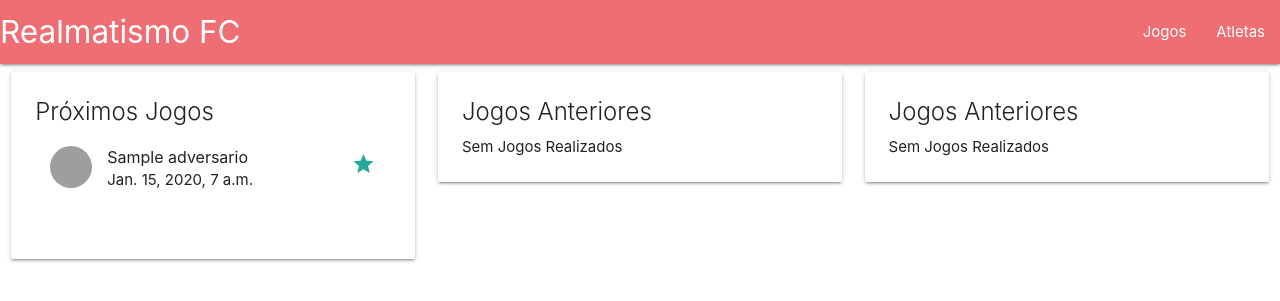
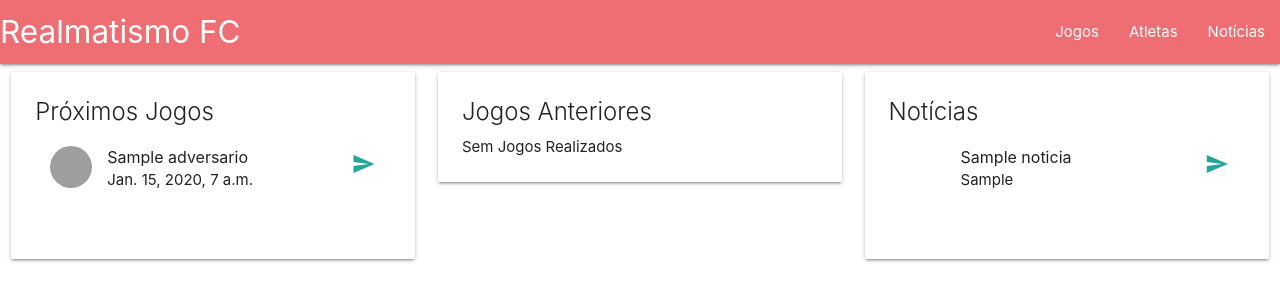
Before and after one commit to DiegoDenzer/realmatismo, a Django app: page / in a window 1280 px wide. Shown: the top 301 px of the page. Run offline with Django 3.2, Linux system fonts and the light colour scheme; tables that the repository leaves empty hold one stand-in row (values such as "Sample post"); grey boxes are pictures that could not be loaded.

Commit message:
Notícias

```diff
--- a/jogo/admin.py
+++ b/jogo/admin.py
@@ -1,7 +1,7 @@
 from django.contrib import admin
 
 # Register your models here.
-from jogo.models import Jogo, Atleta, Adversario, JogoAtleta, Local
+from jogo.models import Jogo, Atleta, Adversario, JogoAtleta, Local, Noticia
 
 
 class JogadorTabular(admin.TabularInline):
@@ -19,7 +19,11 @@ class AdversarioAdmin(admin.ModelAdmin):
 class LocalAdmin(admin.ModelAdmin):
     pass
 
+class NoticiaAdmin(admin.ModelAdmin):
+    pass
+
 admin.site.register(Jogo, JogoAdmin)
 admin.site.register(Atleta, AtletaAdmin)
 admin.site.register(Adversario, AdversarioAdmin)
 admin.site.register(Local, LocalAdmin)
+admin.site.register(Noticia, NoticiaAdmin)
--- a/jogo/models.py
+++ b/jogo/models.py
@@ -70,3 +70,15 @@ class JogoAtleta(models.Model):
         db_table = 'jogo_x_atleta'
         verbose_name = "JogoAtleta"
         verbose_name_plural = "JogoAtletas"
+
+
+class Noticia(models.Model):
+    titulo = models.CharField(max_length=100)
+    corpo = models.TextField()
+    data_inclusao = models.DateTimeField(auto_now=True)
+
+
+    class Meta:
+        db_table = 'noticia'
+        verbose_name = "Noticia"
+        verbose_name_plural = "Noticias"
--- a/jogo/templates/jogo/home.html
+++ b/jogo/templates/jogo/home.html
@@ -15,7 +15,7 @@
                               <span class="title">{{ jogo.adversario.nome }}</span>
                               <p>{{ jogo.data }} <br>
                               </p>
-                              <a href="{% url 'jogo' jogo.pk %}" class="secondary-content"><i class="material-icons">grade</i></a>
+                              <a href="{% url 'jogo' jogo.pk %}" class="secondary-content"><i class="material-icons">send</i></a>
                             </li>
                         {% endfor %}
                           </ul>
@@ -38,7 +38,7 @@
                               <span class="title">{{ jogo.adversario.nome }}</span>
                               <p>{{ jogo.data }} <br>
                               </p>
-                              <a href="{% url 'jogo' jogo.pk %}" class="secondary-content"><i class="material-icons">grade</i></a>
+                              <a href="{% url 'jogo' jogo.pk %}" class="secondary-content"><i class="material-icons">send</i></a>
                             </li>
                         {% endfor %}
                           </ul>
@@ -52,21 +52,20 @@
     <div class="col s12 m4">
         <div class="card hoverable">
             <div class="card-content">
-                <span class="card-title">Jogos Anteriores</span>
-                    {% if jogos_anteriores.count > 0 %}
+                <span class="card-title">Notícias</span>
+                    {% if noticias.count > 0 %}
                         <ul class="collection" style="border: none">
-                        {% for jogo in jogos_anteriores %}
+                        {% for noticia in noticias %}
                             <li class="collection-item avatar">
-                              <img src="media/{{ jogo.adversario.escudo_adversario }}" alt="" class="circle">
-                              <span class="title">{{ jogo.adversario.nome }}</span>
-                              <p>{{ jogo.data }} <br>
+                              <span class="title">{{ noticia.titulo }}</span>
+                              <p>{{ noticia.corpo }} <br>
                               </p>
-                              <a href="{% url 'jogo' jogo.pk %}" class="secondary-content"><i class="material-icons">grade</i></a>
+                              <a href="{% url 'noticia' noticia.pk %}" class="secondary-content"><i class="material-icons">send</i></a>
                             </li>
                         {% endfor %}
                           </ul>
                     {% else %}
-                        Sem Jogos Realizados
+                        Sem Notícias
                     {% endif %}
             </div>
         </div>
--- a/jogo/urls.py
+++ b/jogo/urls.py
@@ -1,6 +1,6 @@
 from django.urls import path
 
-from jogo.views import Home, ListaAtletas, AtletaDetail, JogoDetail, ListaJogos
+from jogo.views import Home, ListaAtletas, AtletaDetail, JogoDetail, ListaJogos, ListaNoticias, NoticiaDetail
 
 urlpatterns = [
     path('', Home.as_view(), name='home'),
@@ -8,4 +8,6 @@ urlpatterns = [
     path('atleta/<int:pk>', AtletaDetail.as_view(), name='atleta'),
     path('jogo/<int:pk>', JogoDetail.as_view(), name='jogo'),
     path('jogos', ListaJogos.as_view(), name='jogos'),
+    path('noticias', ListaNoticias.as_view(), name='noticias'),
+    path('noticia/<int:pk>', NoticiaDetail.as_view(), name='noticia'),
 ]
--- a/jogo/views.py
+++ b/jogo/views.py
@@ -3,7 +3,7 @@ from django.shortcuts import render
 from django.views import View
 from django.views.generic import ListView, DetailView
 
-from jogo.models import Jogo, Atleta
+from jogo.models import Jogo, Atleta, Noticia
 
 
 class Home(View):
@@ -17,12 +17,26 @@ class Home(View):
         proximos_jogos = Jogo.objects.order_by('data').filter(data__gte=now)
         data['proximos_jogos'] = proximos_jogos
 
+        noticias = Noticia.objects.order_by('data_inclusao')
+        data['noticias'] = noticias
+
         return render(self.request, 'jogo/home.html', data)
 
 class ListaAtletas(ListView):
     template_name = 'jogo/atletas.html'
     model = Atleta
     context_object_name = 'atletas'
+
+class ListaNoticias(ListView):
+    template_name = 'jogo/Noticias.html'
+    model = Noticia
+    context_object_name = 'noticias'
+
+class NoticiaDetail(DetailView):
+    context_object_name = 'noticia'
+    model = Atleta
+    template_name = 'jogo/noticia.html'
+
 
 class AtletaDetail(DetailView):
     context_object_name = 'atleta'
--- a/realmatismo/settings.py
+++ b/realmatismo/settings.py
@@ -25,7 +25,7 @@ SECRET_KEY = '48-o*u%p7q%5y%u+2ys)p+n!0)&pe!h^(#87&7#-%%z7ram+zw'
 # SECURITY WARNING: don't run with debug turned on in production!
 DEBUG = True
 
-ALLOWED_HOSTS = ['realmatismofc.pythonanywhere.com']
+ALLOWED_HOSTS = ['127.0.0.1','realmatismofc.pythonanywhere.com']
 
 
 # Application definition
--- a/templates/base.html
+++ b/templates/base.html
@@ -20,6 +20,7 @@
       <ul class="right hide-on-med-and-down">
         <li><a href="{% url 'jogos' %}">Jogos</a></li>
         <li><a href="{% url 'atletas' %}">Atletas</a></li>
+        <li><a href="{% url 'noticias' %}">Notícias</a></li>
       </ul>
     </div>
   </nav>
@@ -27,7 +28,7 @@
   <ul class="sidenav" id="mobile-demo">
     <li><a href="{% url 'jogos' %}">Jogos</a></li>
     <li><a href="{% url 'atletas' %}">Atletas</a></li>
-
+    <li><a href="{% url 'noticias' %}">Notícias</a></li>
   </ul>
 
 
```
